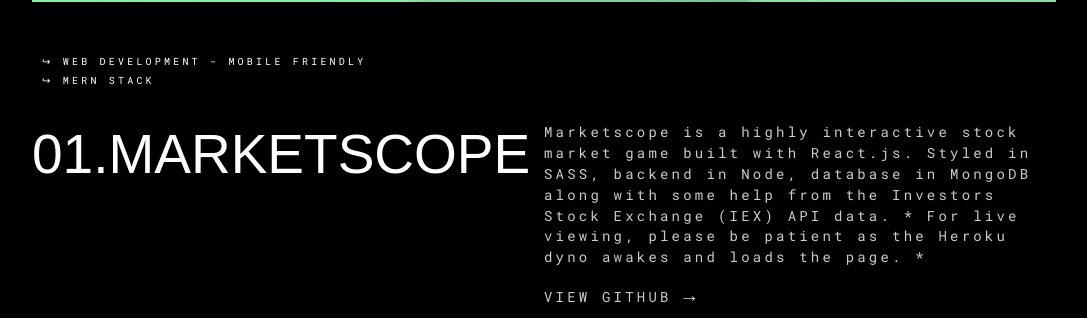
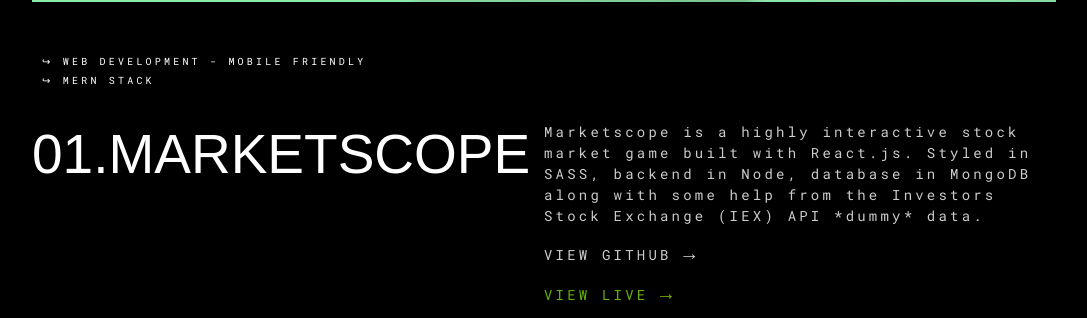
Before and after one commit to RajisteB/portfoliov3, a plain HTML site: page index.html in a window 1280 px wide. Shown: the part 1460-1778 px from the top of the page, without its empty margins (96-1183 px from the left). Drawn offline with nearby package versions, Linux system fonts and the light colour scheme; a web font is replaced by a local one.

Commit message:
update txt

```diff
--- a/index.html
+++ b/index.html
@@ -44,8 +44,7 @@
       </div>
       <div class="container__section--content-text">
         <h3>
-          Marketscope is a highly interactive stock market game built with React.js. Styled in SASS, backend in Node, database in MongoDB along with some help from the Investors Stock Exchange (IEX) API data.
-          * For live viewing, please be patient as the Heroku dyno awakes and loads the page. *
+          Marketscope is a highly interactive stock market game built with React.js. Styled in SASS, backend in Node, database in MongoDB along with some help from the Investors Stock Exchange (IEX) API *dummy* data.
         </h3>
         <br/>
         <a href="https://github.com/RajisteB/marketscope" target="blank">
```
